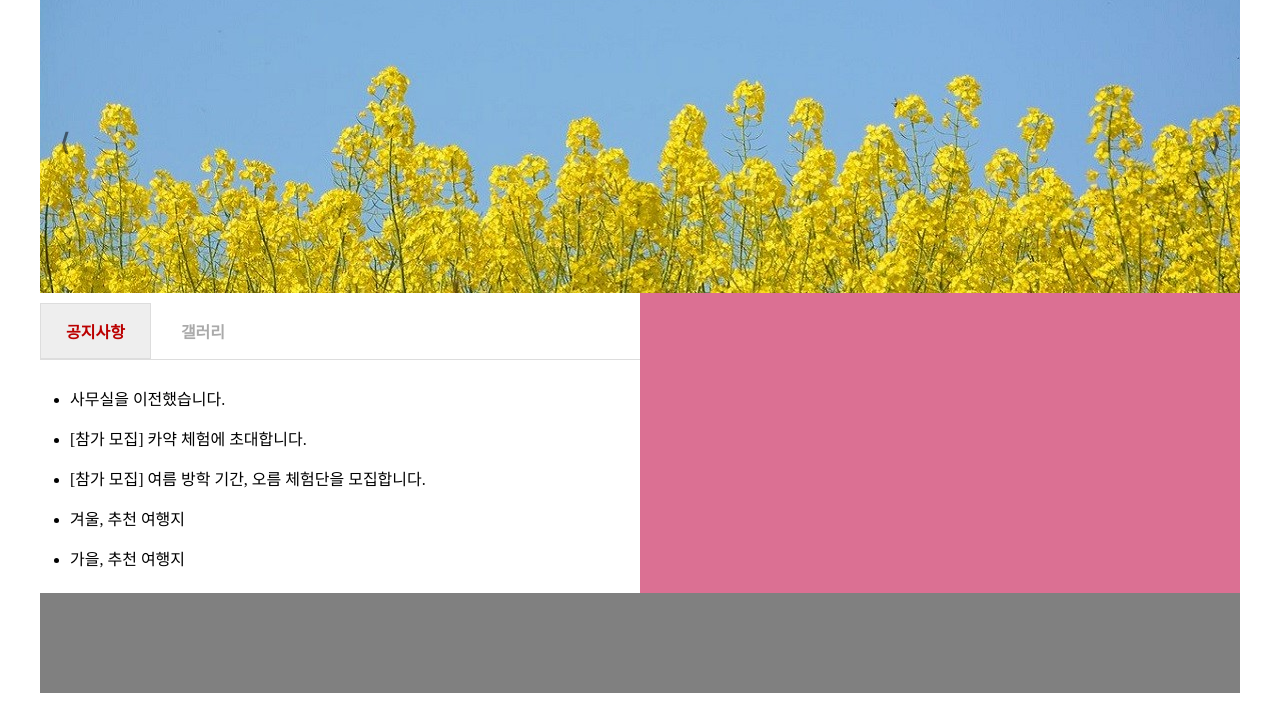
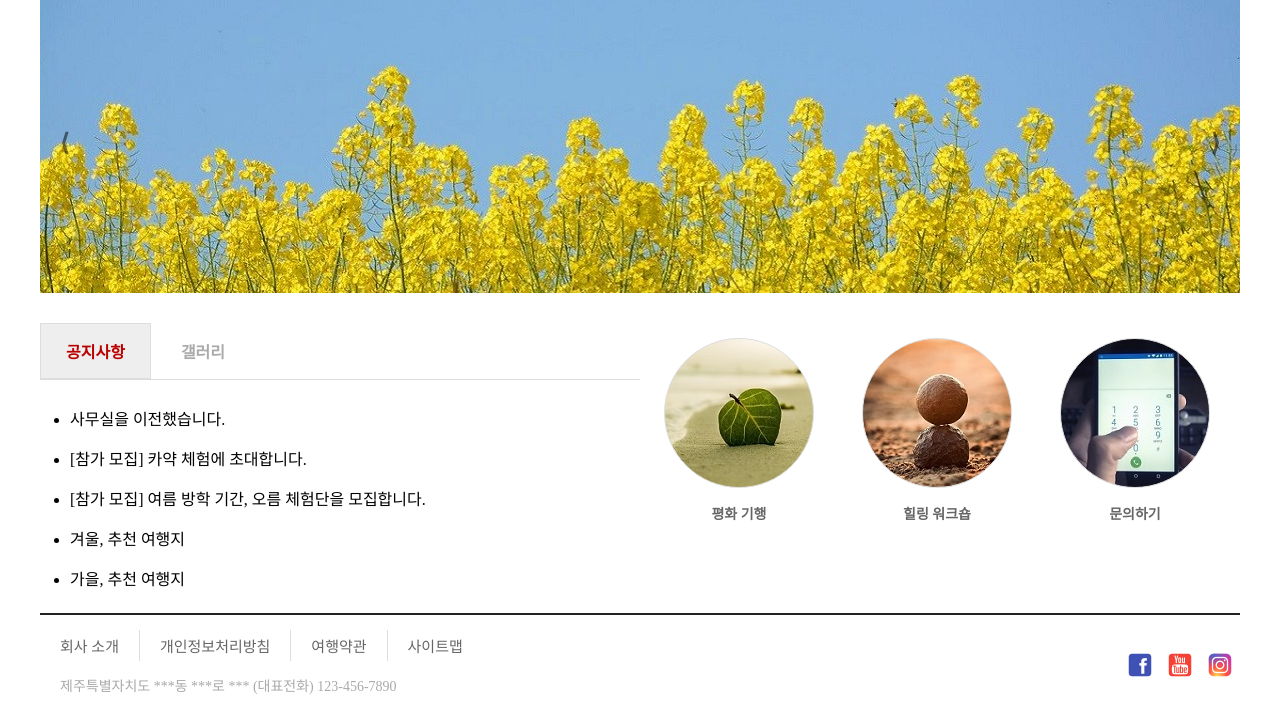
Before and after one commit to right1203/javascript-website, a plain HTML site: page index.html in a window 1280 px wide. Shown: the part 107-820 px from the top of the page. Drawn offline with Linux system fonts and the light colour scheme.

Commit message:
pdf 내용 완료

```diff
--- a/css/style.css
+++ b/css/style.css
@@ -151,6 +151,7 @@ button:focus {
 #contents {
   width: 100%;
   height: 300px;
+  margin-top: 20px;
 }
 
 /* 탭 메뉴 영역 */
@@ -214,14 +215,91 @@ button:focus {
   float: right;
   width: 600px;
   height: 100%;
-  background-color: palevioletred;
+  /* background-color: palevioletred; */
+  margin-top: 15px;
+}
+#links ul {
+  padding: 0;
+  overflow: hidden;
+}
+#links ul li {
+  float: left;
+  width: 33%;
+  text-align: center;
+  margin: 10px 0;
+}
+#links ul li a span {
+  display: block;
+  margin: 0 auto;
+  width: 150px;
+  height: 150px;
+  border-radius: 100%;
+  border: 1px solid #ddd;
+  line-height: 150px;
+}
+#links ul li a p {
+  margin-top: 15px;
+  font-weight: 600;
+  color: #666;
+}
+
+#quick-icon1 {
+  background-image: url("../img/icon-1.jpg");
+}
+#quick-icon2 {
+  background-image: url("../img/icon-2.jpg");
+}
+#quick-icon3 {
+  background-image: url("../img/icon-3.jpg");
 }
 
 /* 푸터 영역 */
 footer {
   width: 100%;
   height: 100px;
-  background-color: gray;
+  /* background-color: gray; */
+  border-top: 2px solid #222;
+}
+#bottomMenu {
+  width: 100%;
+  height: 20px;
+  position: relative;
+}
+#bottomMenu ul {
+  margin-top: 15px;
+}
+#bottomMenu ul li {
+  float: left;
+  padding: 5px 20px;
+  border-right: 1px solid #ddd;
+}
+#bottomMenu ul li:last-child {
+  border-right: none;
+}
+#bottomMenu ul li a,
+#bottomMenu ul li a:visited {
+  font-size: 15px;
+  color: #666;
+}
+
+#sns {
+  position: absolute;
+  right: 0;
+}
+#sns ul li {
+  border: none;
+  padding: 5px;
+}
+
+#company {
+  clear: left;
+  margin-top: 25px;
+  margin-left: 20px;
+}
+
+p {
+  font-size: 14px;
+  color: #aaa;
 }
 
 a {
--- a/index.html
+++ b/index.html
@@ -75,9 +75,55 @@
             </ul>
           </div>
         </div>
-        <div id="links"></div>
+        <div id="links">
+          <ul>
+            <li>
+              <a href="#">
+                <span id="quick-icon1"></span>
+                <p>평화 기행</p>
+              </a>
+            </li>
+            <li>
+              <a href="#">
+                <span id="quick-icon2"></span>
+                <p>힐링 워크숍</p>
+              </a>
+            </li>
+            <li>
+              <a href="#">
+                <span id="quick-icon3"></span>
+                <p>문의하기</p>
+              </a>
+            </li>
+          </ul>
+        </div>
       </div>
-      <footer></footer>
+      <footer>
+        <div id="bottomMenu">
+          <ul>
+            <li><a href="#">회사 소개</a></li>
+            <li><a href="#">개인정보처리방침</a></li>
+            <li><a href="#">여행약관</a></li>
+            <li><a href="#">사이트맵</a></li>
+          </ul>
+          <div id="sns">
+            <ul>
+              <li>
+                <a href="#"><img src="img/sns-1.png" alt="" /></a>
+              </li>
+              <li>
+                <a href="#"><img src="img/sns-2.png" alt="" /></a>
+              </li>
+              <li>
+                <a href="#"><img src="img/sns-3.png" alt="" /></a>
+              </li>
+            </ul>
+          </div>
+        </div>
+        <div id="company">
+          <p>제주특별자치도 ***동 ***로 *** (대표전화) 123-456-7890</p>
+        </div>
+      </footer>
     </div>
     <script src="js/slideshow.js"></script>
   </body>
```
